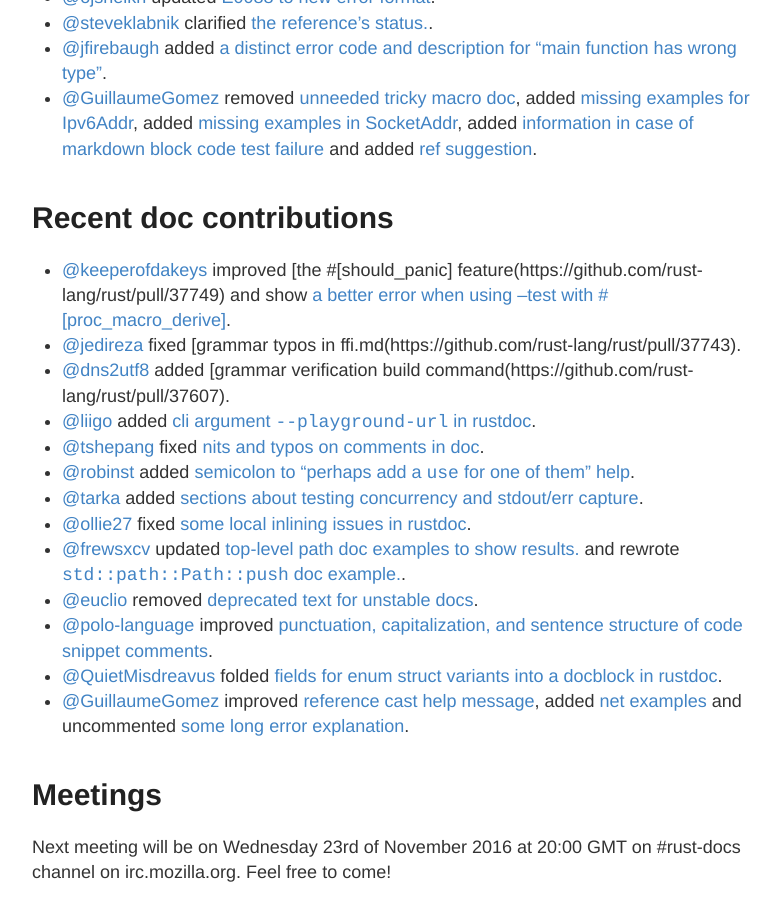
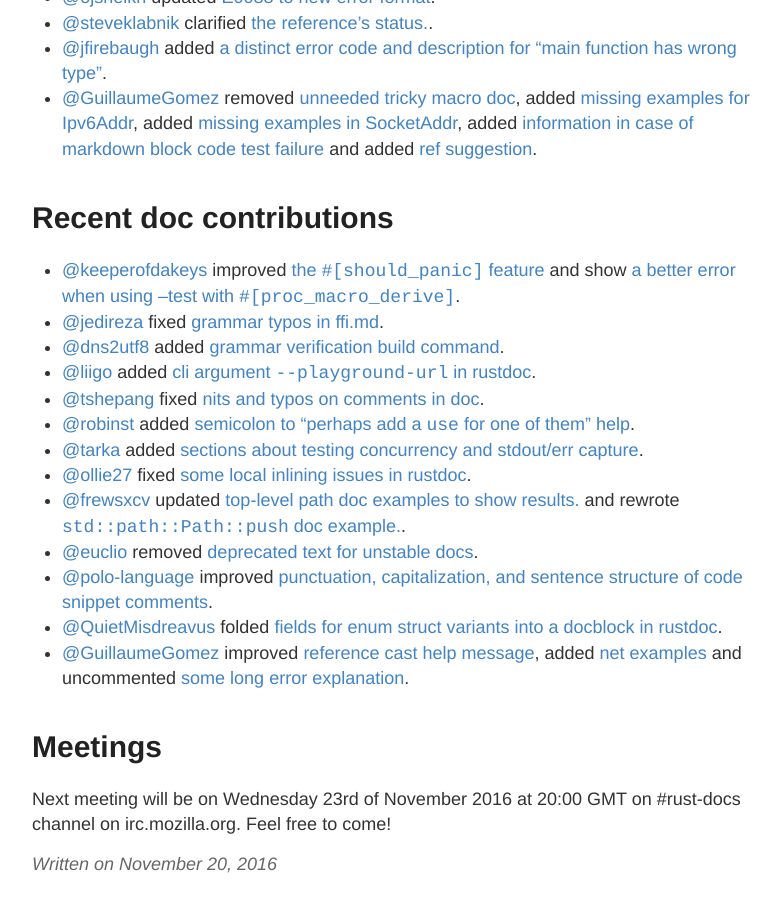
Before and after one commit to GuillaumeGomez/this-week-in-rust-docs, a Jekyll site: the page built from _posts/2016-11-20-this-week-in-rust-docs-31.md, in a window 1280 px wide and 900 px high, scrolled down 1662 px. Shown: the whole window, without its empty margins (248-1027 px from the left). Built offline with Jekyll 4.4.1, drawn with Linux system fonts in a browser that asks for light colours.

Commit message:
fix invalid markdown

```diff
--- a/_posts/2016-11-20-this-week-in-rust-docs-31.md
+++ b/_posts/2016-11-20-this-week-in-rust-docs-31.md
@@ -63,9 +63,9 @@ There's now a call for participation to [display all methods of a type, even tho
 
 # Recent doc contributions
 
-* [@keeperofdakeys](https://github.com/keeperofdakeys) improved [the #[should_panic] feature(https://github.com/rust-lang/rust/pull/37749) and show [a better error when using --test with #[proc_macro_derive]](https://github.com/rust-lang/rust/pull/37826).
-* [@jedireza](https://github.com/jedireza) fixed [grammar typos in ffi.md(https://github.com/rust-lang/rust/pull/37743).
-* [@dns2utf8](https://github.com/dns2utf8) added [grammar verification build command(https://github.com/rust-lang/rust/pull/37607).
+* [@keeperofdakeys](https://github.com/keeperofdakeys) improved [the `#[should_panic]` feature](https://github.com/rust-lang/rust/pull/37749) and show [a better error when using --test with `#[proc_macro_derive]`](https://github.com/rust-lang/rust/pull/37826).
+* [@jedireza](https://github.com/jedireza) fixed [grammar typos in ffi.md](https://github.com/rust-lang/rust/pull/37743).
+* [@dns2utf8](https://github.com/dns2utf8) added [grammar verification build command](https://github.com/rust-lang/rust/pull/37607).
 * [@liigo](https://github.com/liigo) added [cli argument `--playground-url` in rustdoc](https://github.com/rust-lang/rust/pull/37763).
 * [@tshepang](https://github.com/tshepang) fixed [nits and typos on comments in doc](https://github.com/rust-lang/rust/pull/37821).
 * [@robinst](https://github.com/robinst) added [semicolon to "perhaps add a `use` for one of them" help](https://github.com/rust-lang/rust/pull/37759).
```
